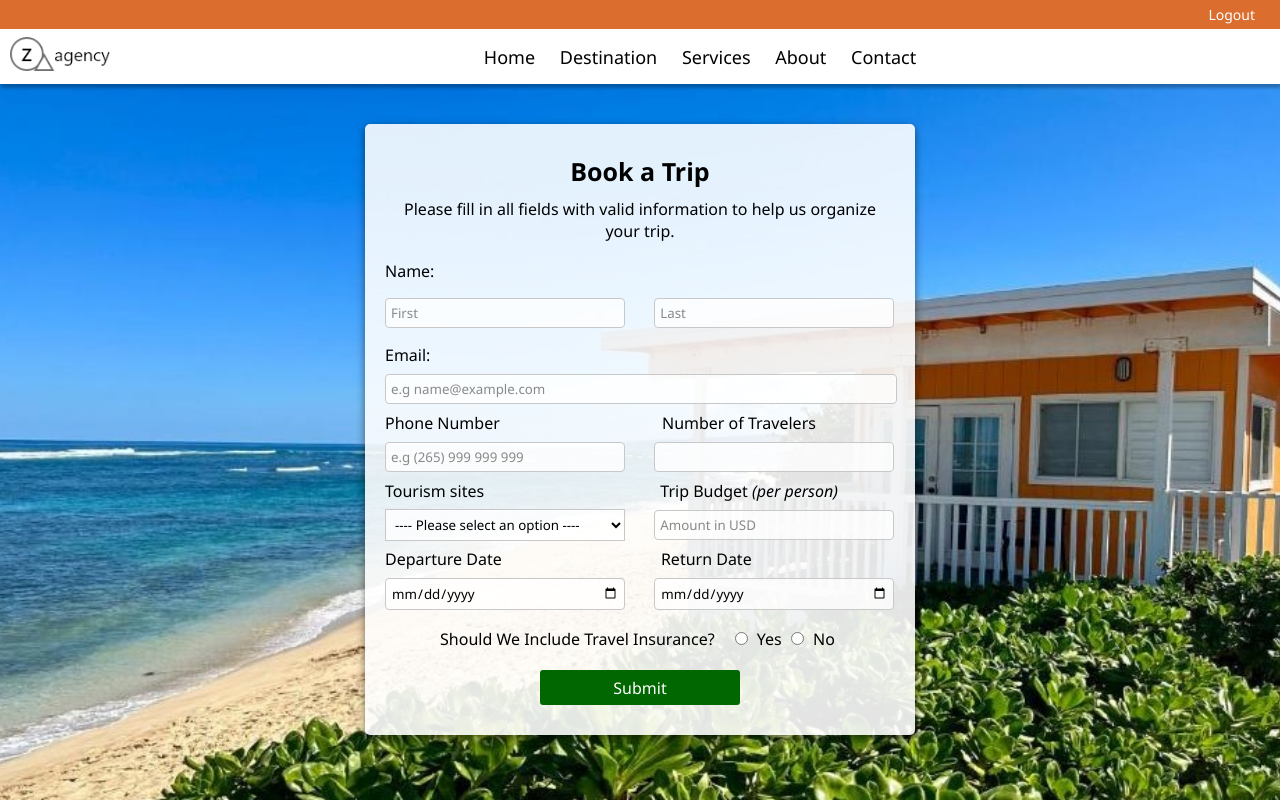
After one commit to C-gana/agency, a PHP site: page /book.html in a window 1280 px wide. The commit adds this page. Run offline with PHP 8.4, Linux system fonts and the light colour scheme.

Commit message:
adding book.html

```diff
--- a/agency.html
+++ b/agency.html
@@ -27,7 +27,7 @@
       <section>
         <div class="container">
           <p><span>DISCOVER</span>&nbsp;A World you have never seen</p>
-          <button class="book-button">Book a Trip</button>
+          <button class="book-button"><a href="book.html">Book a Trip</a></button>
         </div>
       </section>
 
--- /dev/null
+++ b/book.html
@@ -0,0 +1,91 @@
+<!DOCTYPE html>
+<html lang="en">
+  <head>
+    <link rel="stylesheet" href="styles/agency.css" />
+    <link rel="stylesheet" href="styles/nav-bar.css" />
+    <link rel="stylesheet" href="styles/inquiry.css" />
+    <title>Z-agency | Book a Trip</title>
+  </head>
+  <body>
+    <div class="nav-top" id="home">
+      <div class="login"><a href="login.html">Logout</a></div>
+    </div>
+    <nav>
+      <div class="logo">
+        <img src="LOGO.png" alt="" />
+      </div>
+      <div class="nav-links">
+        <ul>
+          <li><a href="agency.html">Home</a></li>
+          <li><a href="#destinations">Destination</a></li>
+          <li><a href="">Services</a></li>
+          <li><a href="">About</a></li>
+          <li><a href="">Contact</a></li>
+        </ul>
+      </div>
+    </nav>
+    <form action="" class="inquiry-form">
+      <p class="form-title">Book a Trip</p>
+      <p class="description">
+        Please fill in all fields with valid information to help us organize
+        your trip.
+      </p>
+      <label class="name-label">Name:</label>
+      <input
+        type="text"
+        placeholder="First"
+        class="first-name-input"
+        required
+      />
+      <input type="text" placeholder="Last" class="last-name-input" required />
+      <label class="email-label">Email:</label>
+      <input
+        type="email"
+        placeholder="e.g name@example.com"
+        class="email-input"
+        required
+      />
+      <label class="phone-label">Phone Number</label>
+      <label class="travelers-label">Number of Travelers</label>
+      <input
+        type="text"
+        placeholder="e.g (265) 999 999 999"
+        class="phone-input"
+        required
+      />
+      <input type="number" class="travelers-input" required />
+      <label class="sites-label">Tourism sites</label>
+      <label class="budget-label">Trip Budget <i>(per person)</i></label>
+      <select name="sites" id="sites" required>
+        <option value="">---- Please select an option ----</option>
+        <option value="Likoma">Likoma</option>
+        <option value="Mangochi">Mangochi</option>
+        <option value="Mulanje">Mulanje</option>
+        <option value="Rumphi">Rumphi</option>
+      </select>
+      <input
+        type="text"
+        placeholder="Amount in USD"
+        class="budget-input"
+        required
+      />
+      <label class="departure-label" id="depart-label">Departure Date</label>
+      <label class="return-label">Return Date</label>
+      <input type="date" class="date-input" id="depart-input" required />
+      <input type="date" class="date-input" required />
+      <div class="insurance">
+        <label class="insurance-label"
+          >Should We Include Travel Insurance?</label
+        >
+        <div class="radio-buttons">
+          <input type="radio" name="insurance" id="" required />
+          <div class="yes">Yes</div>
+          <input type="radio" name="insurance" id="" required />
+          <div class="no">No</div>
+        </div>
+      </div>
+
+      <input type="submit" value="Submit" class="submit-button" />
+    </form>
+  </body>
+</html>
--- a/styles/agency.css
+++ b/styles/agency.css
@@ -39,6 +39,10 @@ body {
   font-size: 16px;
   border-radius: 3px;
 }
+.book-button a {
+  color: white;
+  text-decoration: none;
+}
 @media (max-width: 723px) {
   .logo-name {
     display: none;
--- /dev/null
+++ b/styles/book.css
@@ -0,0 +1,6 @@
+.form-container {
+  background-color: rgba(202, 191, 191, 0.685);
+  box-shadow: 1px 3px 3px rgba(0, 0, 0, 0.384);
+  padding: 10px;
+  transition: ease-in 0.2s;
+}
--- /dev/null
+++ b/styles/inquiry.css
@@ -0,0 +1,120 @@
+form {
+  margin: auto;
+  margin-top: 40px;
+  padding: 20px;
+  box-shadow: 0px 3px 8px rgba(0, 0, 0, 0.502);
+  width: 510px;
+  background-color: rgba(255, 255, 255, 0.89);
+  border: none;
+  border-radius: 5px;
+  font-size: 16px;
+}
+
+.form-title {
+  font-size: 25px;
+  font-weight: bold;
+  text-align: center;
+  padding: 10px;
+}
+
+.description {
+  text-align: center;
+  font-size: 16px;
+  padding-bottom: 10px;
+}
+
+.name-label,
+.email-label {
+  display: block;
+  margin: 8px 0px;
+}
+
+.phone-label {
+  margin-right: 158px;
+}
+
+.sites-label {
+  margin-right: 172px;
+}
+
+#depart-label {
+  margin-right: 155px;
+}
+
+input,
+select {
+  padding: 5px;
+  border: 1px solid rgb(200, 200, 200);
+  background-color: rgba(255, 255, 255, 0.808);
+}
+
+input::placeholder {
+  color: rgb(137, 137, 137);
+}
+
+.first-name-input,
+.last-name-input,
+.phone-input,
+.travelers-input,
+.budget-input,
+.date-input {
+  width: 228px;
+  margin: 8px 0px;
+  border-radius: 4px;
+}
+
+.first-name-input,
+.phone-input,
+#sites,
+#depart-input {
+  margin-right: 25px;
+}
+
+.email-input {
+  display: block;
+  width: 98%;
+  margin-bottom: 8px;
+  border-radius: 4px;
+}
+
+#sites {
+  width: 240px;
+}
+
+.insurance {
+  display: flex;
+  justify-content: center;
+  margin-top: 10px;
+}
+
+.radio-buttons {
+  margin-left: 20px;
+}
+
+.yes,
+.no {
+  display: inline;
+  margin: 0px 5px;
+}
+
+.submit-button {
+  display: block;
+  background-color: rgb(1, 103, 1);
+  color: white;
+  border: none;
+  width: 200px;
+  height: 35px;
+  font-size: 16px;
+  margin: auto;
+  margin-top: 20px;
+  margin-bottom: 10px;
+  border: none;
+  border-radius: 3px;
+  cursor: pointer;
+  transition: all 0.15s;
+}
+
+.submit-button:hover {
+  box-shadow: 1px 1px 3px rgba(0, 0, 0, 0.528);
+  background-color: rgb(2, 128, 2);
+}
```
